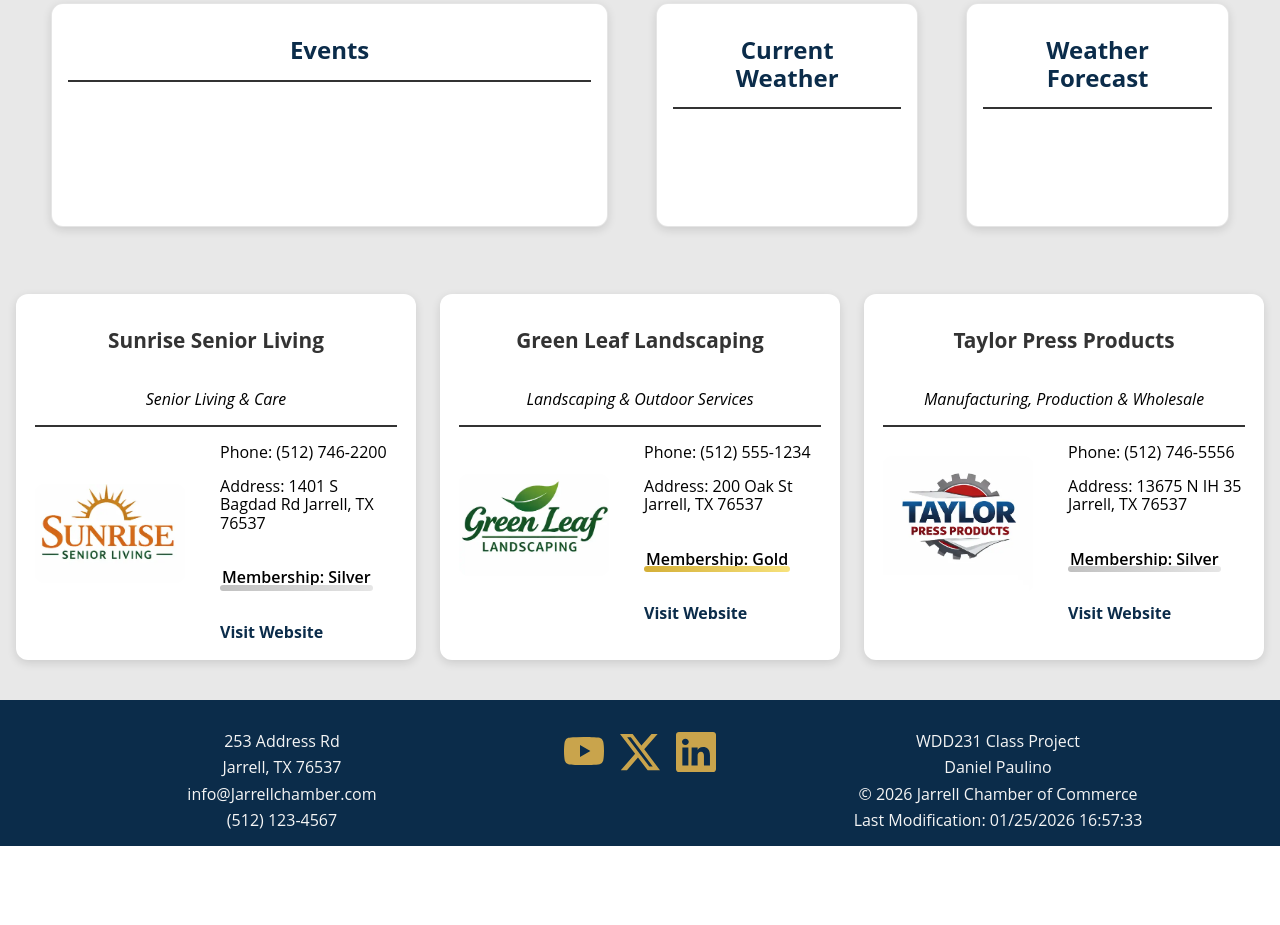
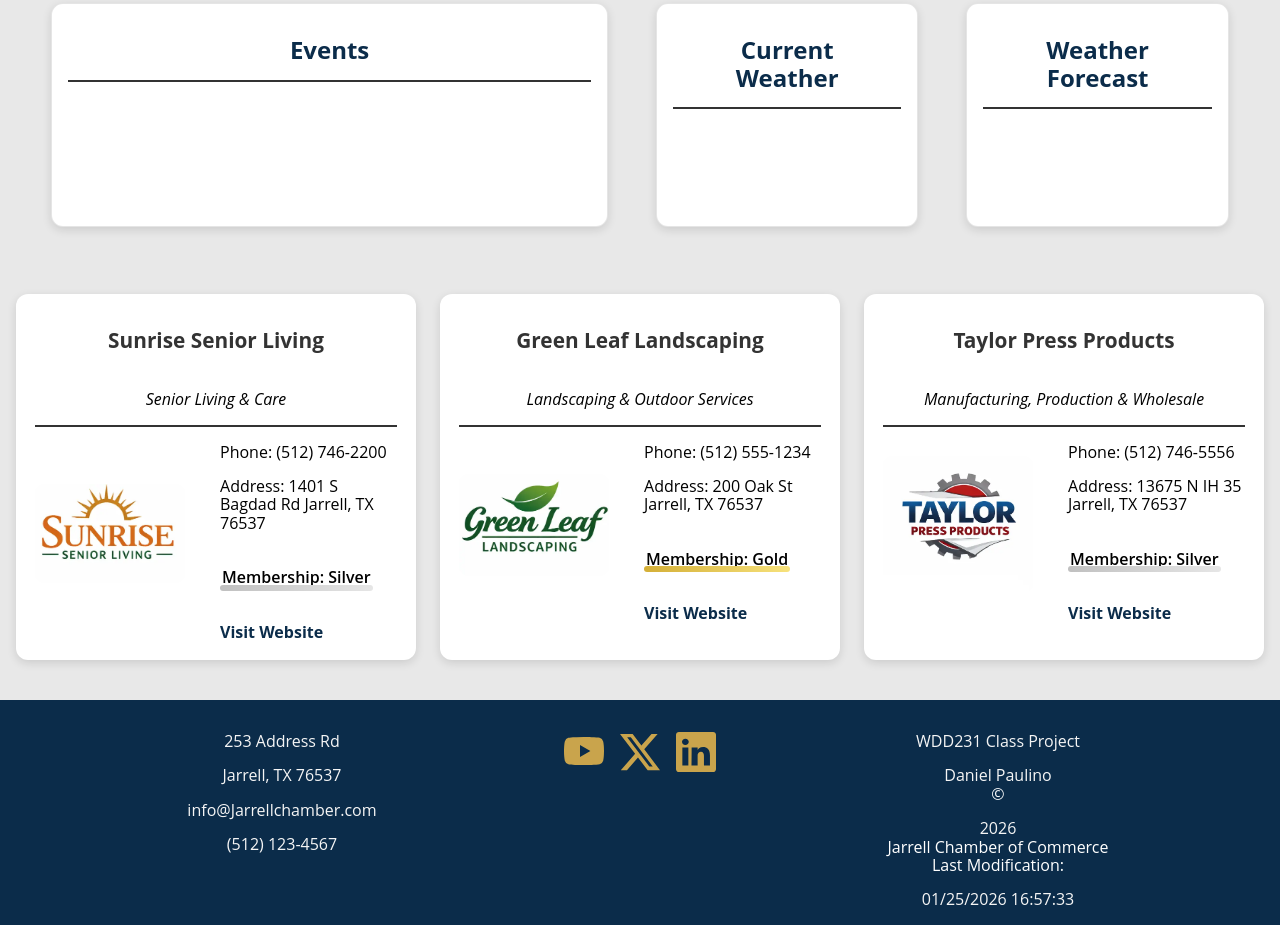
Before and after one commit to Daniel257P/wdd231, a plain HTML site: page chamber/index.html in a window 1280 px wide. Shown: the part 611-1536 px from the top of the page. Before the commit the page ends 1457 px from the top, so only its background shows below. Drawn offline with Linux system fonts and the light colour scheme; no server answers.

Commit message:
Refactor textcontent slector to fix style in the footer.

```diff
--- a/chamber/index.html
+++ b/chamber/index.html
@@ -82,7 +82,7 @@
             <span>253 Address Rd</span>
             <span>Jarrell, TX 76537</span>
             <span>info@Jarrellchamber.com</span>
-            <p>(512) 123-4567</p>
+            <span>(512) 123-4567</span>
         </div>
 
         <div class="social">
--- a/chamber/styles/base.css
+++ b/chamber/styles/base.css
@@ -500,7 +500,7 @@
     height: auto;
 }
 
-.textcontent {
+.textcontent span{
     color: var(--background-color);
     margin-top: 1rem;
     display: flex;
```
